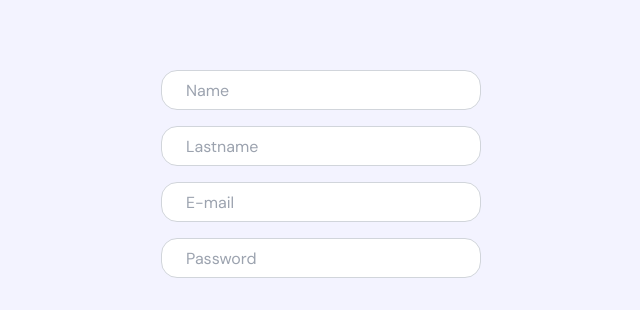
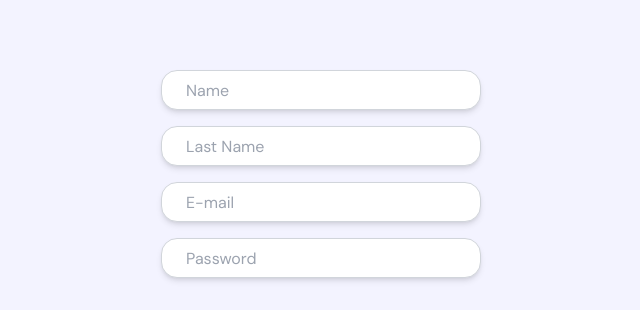
Before and after one commit to thaibbraz/gigshub-webapp-frontend, a React (Create React App) app: page /signup in a window 1280 px wide. Shown: the part 320-630 px from the top of the page, without its empty margins (319-959 px from the left). Built offline with nearby package versions, Linux system fonts and the light colour scheme.

Commit message:
Added shadows to the forms

```diff
--- a/src/components/Dashboard/subComponents/Dashboard.jsx
+++ b/src/components/Dashboard/subComponents/Dashboard.jsx
@@ -80,11 +80,11 @@ const Dashboard = () => {
       <div className="flex items-center mb-4 mt-6 w-full max-w-7xl gap-x-6 ml-10">
         <div className="flex space-x-4">
           <div className="flex flex-col">
-            <label className="text-light-liliac text-sm mb-2">Job Title</label>
+            <label className="text-light-liliac text-sm mb-2 ">Job Title</label>
             <input
               type="text"
               placeholder="Job Title"
-              className="border border-gray-300 rounded-2xl h-input py-3 px-4"
+              className="border border-gray-300 rounded-2xl h-input py-3 px-4 shadow dark-blue"
             />
           </div>
 
@@ -95,7 +95,7 @@ const Dashboard = () => {
             <input
               type="text"
               placeholder="Salary expectation"
-              className="border border-gray-300 rounded-2xl h-input py-3 px-4"
+              className="border border-gray-300 rounded-2xl h-input py-3 px-4 shadow dark-blue"
             />
           </div>
 
@@ -104,7 +104,7 @@ const Dashboard = () => {
             <input
               type="text"
               placeholder="Location"
-              className="border border-gray-300 rounded-2xl h-input py-3 px-4"
+              className="border border-gray-300 rounded-2xl h-input py-3 px-4 shadow dark-blue"
             />
           </div>
         </div>
--- a/src/components/Dashboard/subComponents/UserDashboard.jsx
+++ b/src/components/Dashboard/subComponents/UserDashboard.jsx
@@ -104,7 +104,7 @@ const UserDashboard = () => {
             <input
               type="text"
               placeholder="Job Title"
-              className="border border-gray-300 rounded-2xl h-input py-3 px-4"
+              className="border border-gray-300 rounded-2xl h-input py-3 px-4 shadow dark-blue"
             />
           </div>
 
@@ -115,7 +115,7 @@ const UserDashboard = () => {
             <input
               type="text"
               placeholder="Salary expectation"
-              className="border border-gray-300 rounded-2xl h-input py-3 px-4"
+              className="border border-gray-300 rounded-2xl h-input py-3 px-4 shadow dark-blue"
             />
           </div>
 
@@ -124,7 +124,7 @@ const UserDashboard = () => {
             <input
               type="text"
               placeholder="Location"
-              className="border border-gray-300 rounded-2xl h-input py-3 px-4"
+              className="border border-gray-300 rounded-2xl h-input py-3 px-4 shadow dark-blue"
             />
           </div>
         </div>
--- a/src/components/Layout.jsx
+++ b/src/components/Layout.jsx
@@ -14,6 +14,7 @@ export default function Layout() {
       {!isAuthPage && <Navigation />}
 
       {/* Page content */}
+
       <div className={`flex-grow p-8 pb-2 mt-8 ${isAuthPage ? "w-full" : ""}`}>
         <Outlet />
       </div>
--- a/src/components/Login/Login.jsx
+++ b/src/components/Login/Login.jsx
@@ -15,12 +15,12 @@ const Login = () => {
           <input
             type="email"
             placeholder="E-mail"
-            className="mb-4 py-4 px-6 border border-gray-300 rounded-2xl focus:outline-none focus:border-dark-blue h-input font-light placeholder-gray-400 placeholder-opacity-100 focus:placeholder-dark-blue"
+            className="mb-4 py-4 px-6 border border-gray-300 rounded-2xl focus:outline-none focus:border-dark-blue h-input font-light placeholder-gray-400 placeholder-opacity-100 focus:placeholder-dark-blue shadow-md dark-blue"
           />
           <input
             type="password"
             placeholder="Password"
-            className="mb-4 py-4 px-6 border border-gray-300 rounded-2xl focus:outline-none focus:border-dark-blue h-input font-light placeholder-gray-400 placeholder-opacity-100 focus:placeholder-dark-blue"
+            className="mb-4 py-4 px-6 border border-gray-300 rounded-2xl focus:outline-none focus:border-dark-blue h-input font-light placeholder-gray-400 placeholder-opacity-100 focus:placeholder-dark-blue shadow-md dark-blue"
           />
           <button className="flex items-center justify-center w-full h-input mt-4 py-6 px-1 rounded-3xl border-2 border-pale-purple">
             <div className="flex items-center justify-center w-full h-input bg-dark-blue rounded-2xl border-5">
--- a/src/components/Signup/Signup.jsx
+++ b/src/components/Signup/Signup.jsx
@@ -16,22 +16,22 @@ const Signup = () => {
           <input
             type="name"
             placeholder="Name"
-            className="mb-4 py-4 px-6 border border-gray-300 rounded-2xl focus:outline-none focus:border-dark-blue h-input font-light placeholder-gray-400 placeholder-opacity-100 focus:placeholder-dark-blue"
+            className="mb-4 py-4 px-6 border border-gray-300 rounded-2xl focus:outline-none focus:border-dark-blue h-input font-light placeholder-gray-400 placeholder-opacity-100 focus:placeholder-dark-blue shadow-md dark-blue"
           />
           <input
             type="lastname"
-            placeholder="Lastname"
-            className="mb-4 py-4 px-6 border border-gray-300 rounded-2xl focus:outline-none focus:border-dark-blue h-input font-light placeholder-gray-400 placeholder-opacity-100 focus:placeholder-dark-blue"
+            placeholder="Last Name"
+            className="mb-4 py-4 px-6 border border-gray-300 rounded-2xl focus:outline-none focus:border-dark-blue h-input font-light placeholder-gray-400 placeholder-opacity-100 focus:placeholder-dark-blue shadow-md dark-blue"
           />
           <input
             type="email"
             placeholder="E-mail"
-            className="mb-4 py-4 px-6 border border-gray-300 rounded-2xl focus:outline-none focus:border-dark-blue h-input font-light placeholder-gray-400 placeholder-opacity-100 focus:placeholder-dark-blue"
+            className="mb-4 py-4 px-6 border border-gray-300 rounded-2xl focus:outline-none focus:border-dark-blue h-input font-light placeholder-gray-400 placeholder-opacity-100 focus:placeholder-dark-blue shadow-md dark-blue"
           />
           <input
             type="password"
             placeholder="Password"
-            className="mb-4 py-4 px-6 border border-gray-300 rounded-2xl focus:outline-none focus:border-dark-blue h-input font-light placeholder-gray-400 placeholder-opacity-100 focus:placeholder-dark-blue"
+            className="mb-4 py-4 px-6 border border-gray-300 rounded-2xl focus:outline-none focus:border-dark-blue h-input font-light placeholder-gray-400 placeholder-opacity-100 focus:placeholder-dark-blue shadow-md dark-blue"
           />
           <button className="flex items-center justify-center w-full h-input mt-4 py-6 px-1 rounded-3xl border-2 border-pale-purple">
             <div className="flex items-center justify-center w-full h-input bg-dark-blue rounded-2xl border-5">
--- a/tailwind.config.js
+++ b/tailwind.config.js
@@ -40,11 +40,7 @@ module.exports = {
       },
       boxShadow: {
         button: "0 0 5px rgba(0, 0, 0, 0.5)",
-        "card-1": "0px 0px 100px 0px #ADADFFE5",
-        "card-2": "0px 4px 10px 0px #8A8AFF4D",
-        "custom-inner": "0px 10px 30px 0px rgba(0, 0, 0, 0.08) inset",
-        "custom-drop": "0px 4px 20px 0px rgba(0, 0, 0, 0.08)",
-        "homepage-icon": "0px 5px 10px 0px #7575E5",
+        "dark-blue": "0px 0px 4px 0px #2C2C70",
       },
       width: {
         logoLogin: "103.18px",
```
